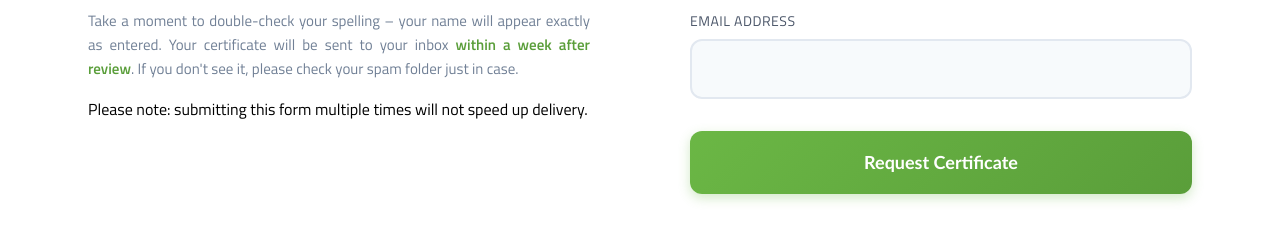
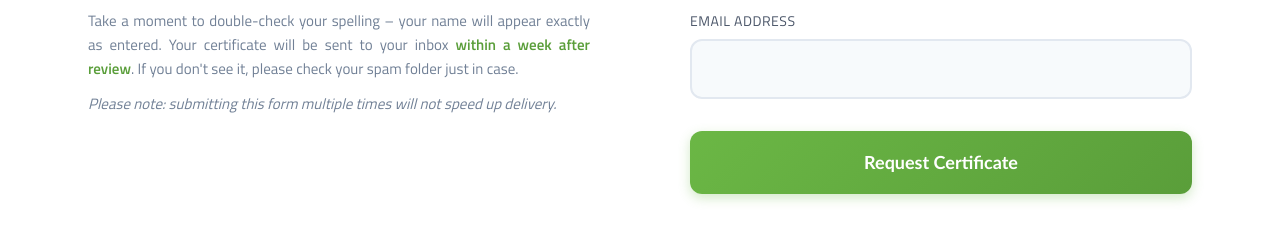
Before and after one commit to nniewinskame-design/Certificate-Request-Navigating-NPD-Food-Safety, a plain HTML site: page index.html in a window 1280 px wide. Shown: the part 411-652 px from the top of the page. Drawn offline with nearby package versions, Linux system fonts and the light colour scheme.

Commit message:
Update index.html

```diff
--- a/index.html
+++ b/index.html
@@ -204,8 +204,8 @@ input[type="text"]:hover, input[type="email"]:hover {
         Your certificate will be sent to your inbox
         <span style="color: #5a9e3a; font-weight: 600; font-style: normal;">within a week after review</span>.
         If you don't see it, please check your spam folder just in case.
-</p>
-<p style="text-align: justify; margin-top: 1em;">
+    </p>
+    <p class="less-emphasized" style="font-style: italic; margin-top: 0.75em;">
     Please note: submitting this form multiple times will not speed up delivery.
 </p>
 </div>
```
